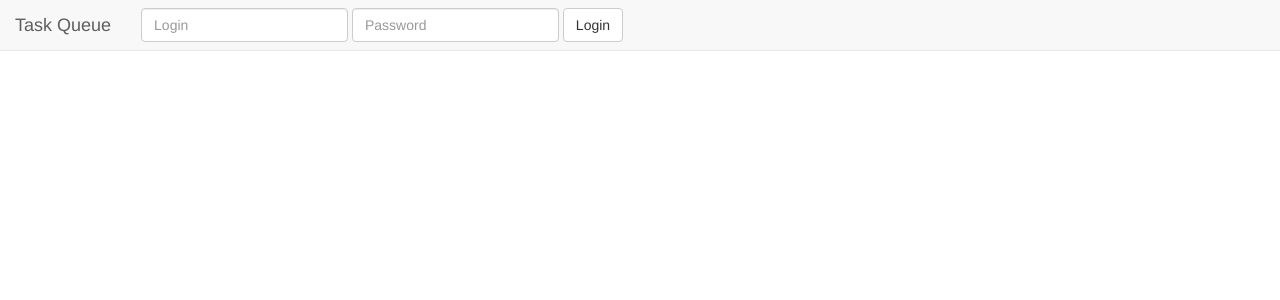
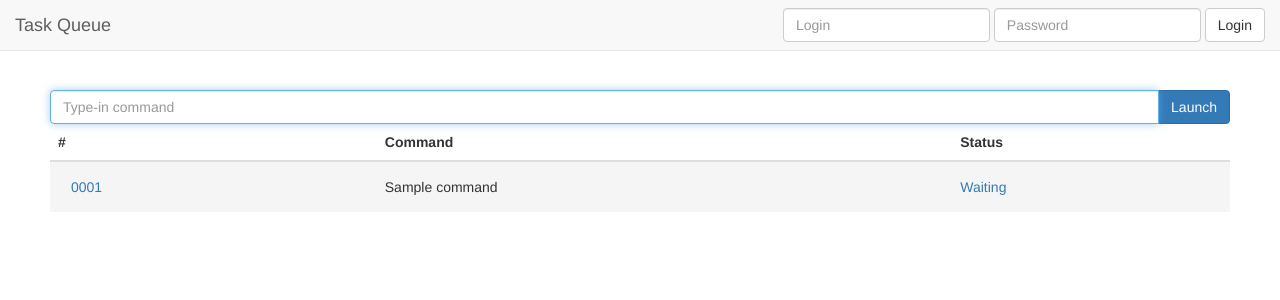
Before and after one commit to Mathsoum/flask_task_queue, a Python web app: template app/templates/main.html in a window 1280 px wide. Shown: the top 300 px of the page. Run offline with Jinja, Linux system fonts and the light colour scheme; the template is opened without the code that fills it: most values are stand-ins (such as "Sample title", 1, 10 or a date in 2020); form fields are guessed from the names that the template uses; some libraries are stand-ins or nearby versions.

Commit message:
Task table updated. Details page created.

```diff
--- a/app/__init__.py
+++ b/app/__init__.py
@@ -13,11 +13,6 @@ login_manager.init_app(app)
 # Load configuration
 app.config.from_object('config')
 
-# This flag is set to True if something has changed in the model.
-# This flag is regularly retrieved by clients to check if the page must be reloaded.
-# FIXME Rework needed to differentiate the different clients. Dunno how tho.
-needs_reload = False
-
 # Task queue handling
 tasks = queue.Queue()
 task_count = 0
--- a/app/form.py
+++ b/app/form.py
@@ -4,7 +4,7 @@ from wtforms.validators import DataRequired
 
 
 class TaskForm(FlaskForm):
-    message = StringField(id='message', label='New task message', validators=[DataRequired()])
+    command = StringField(id='command', label='Command', validators=[DataRequired()])
 
 
 class LoginForm(FlaskForm):
--- a/app/templates/_base.html
+++ b/app/templates/_base.html
@@ -11,12 +11,9 @@
     <!-- Custom style from Bootstrap starter example -->
     <style>
         body {
-            padding-top: 50px;
+            padding-top: 90px;
             padding-left: 50px;
             padding-right: 50px;
-        }
-        .body-content {
-            padding: 40px 15px;
         }
     </style>
 {% endblock %}
@@ -37,7 +34,7 @@
 
             <!-- Collect the nav links, forms, and other content for toggling -->
             <div class="collapse navbar-collapse" id="bs-example-navbar-collapse-1">
-                <form action="/login" method="POST" class="navbar-form navbar-left">
+                <form action="/login" method="POST" class="navbar-form navbar-right">
                     <div class="form-group">
                         {{ nav_form.username(class='form-control', placeholder='Login')|safe }}
                         {{ nav_form.password(class='form-control', placeholder='Password')|safe }}
@@ -50,5 +47,4 @@
 {% endblock %}
 
 {% block content %}
-    <div class="body-content" ></div><!-- Margin for the navbar -->
 {% endblock %}
--- a/app/templates/main.html
+++ b/app/templates/main.html
@@ -1 +1,33 @@
 {% extends "_base.html" %}
+
+{% block head %}
+    {{ super() }}
+    <script type="text/javascript">
+        setInterval(function () {
+            $('#task_table').load("/_table");
+        }, 1000);
+        $SCRIPT_ROOT = {{ request.script_root|tojson|safe }};
+    </script>
+{% endblock %}
+
+{% block content %}
+    <form action="/launch" method="post">
+        <div class="row-fluid">
+            <div class="input-group{% if task_form.command.errors %} error{% endif %}">
+                {{ task_form.command(class='form-control col-sm-10', placeholder='Type-in command', autofocus='autofocus', value=last_command)|safe }}
+                <span class="input-group-btn col">
+                    <button type="submit" class="btn btn-primary">Launch</button>
+                </span>
+            </div>
+            {% if task_form.command.errors %}
+                {% for error in task_form.command.errors %}
+                    <span class="help-inline">[{{ error }}]</span><br>
+                {% endfor %}
+            {% endif %}
+        </div>
+    </form>
+
+    <div id="task_table">
+        {% include "task_table.html" %}
+    </div>
+{% endblock %}
--- a/app/templates/task_table.html
+++ b/app/templates/task_table.html
@@ -1,23 +1,29 @@
-<table class="table table-stripped">
+<table class="table table-sm table-reverse">
     <thead>
         <tr>
             <th scope="col">#</th>
-            <th scope="col">Msg</th>
+            <th scope="col">Command</th>
             <th scope="col">Status</th>
         </tr>
     </thead>
     <tbody>
-        <tr>
-            <th scope="row">{{ "%04d" | format(0) }}</th>
-            <td>_DEFAULT_MSG_</td>
-            <td>_DEFAULT_STATUS_</td>
-        </tr>
-    {% for task in full_task_list %}
-        <tr>
-            <th scope="row">{{ "%04d" | format(task.id) }}</th>
-            <td>{{ task.msg }}</td>
-            <td>{{ task.status }}</td>
-        </tr>
-    {% endfor %}
+    {% if full_task_list %}
+        {% for task in full_task_list[::-1][:10] %}
+            <tr class="{% if task.status == 'Waiting' %}active{% elif task.status == 'Running' %}warning{% elif task.status == 'OK' %}success{% elif task.status == 'KO' %}danger{% endif %}">
+                <th scope="row">
+                    <form method="post" action="/launch">
+                        <input type="hidden" name="command" id="command" value="{{ task.command }}" />
+                        <button type="submit" name="submit_param" value="submit_value" class="btn btn-link">
+                            {{ "%04d" | format(task.id) }}
+                        </button>
+                    </form>
+                </th>
+                <td style="vertical-align: middle">{{ task.command }}</td>
+                <td style="vertical-align: middle"><a target="_blank" href="/details?task_id={{ task.id }}">{{ task.status }}</a></td>
+            </tr>
+        {% endfor %}
+    {% else %}
+
+    {% endif %}
     </tbody>
 </table>
--- a/requirements.txt
+++ b/requirements.txt
@@ -8,5 +8,5 @@ itsdangerous==0.24
 Jinja2==2.10
 MarkupSafe==1.0
 visitor==0.1.3
-Werkzeug==0.13
+Werkzeug==0.14.1
 WTForms==2.1
```
Also changed, not shown: app/runner.py (+18 -4 lines), app/views.py (+22 -23 lines).
